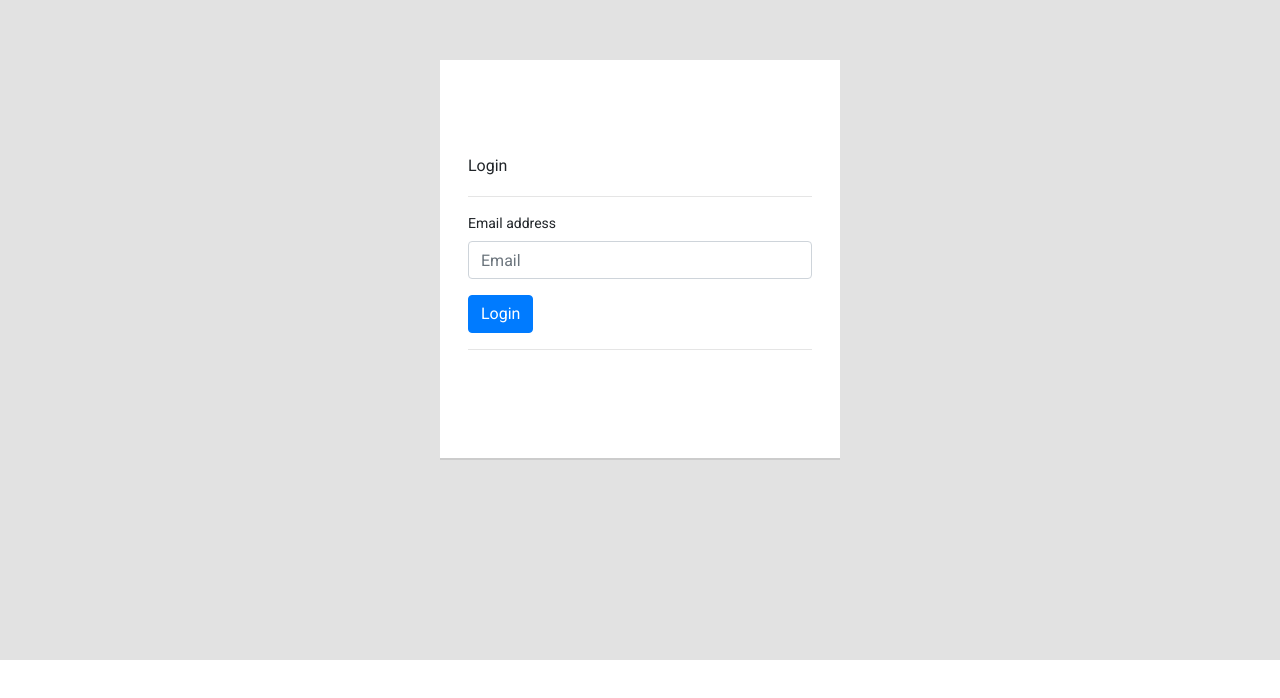
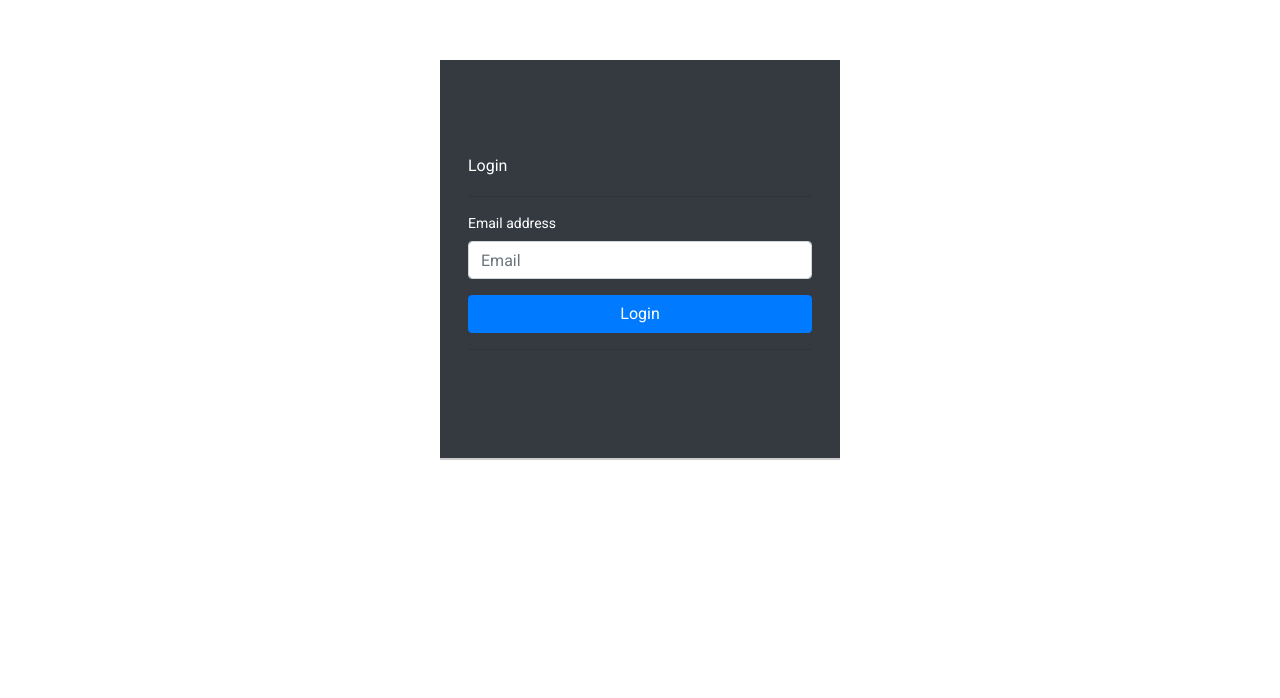
Before and after one commit to VoldeMOrD/academyexcercise, an Angular app: page /login in a window 1280 px wide. Shown: the part 140-838 px from the top of the page. Built offline with nearby package versions, Linux system fonts and the light colour scheme.

Commit message:
styling login

```diff
--- a/src/app/shared/components/login/login.component.css
+++ b/src/app/shared/components/login/login.component.css
@@ -1,15 +1,7 @@
-.back {
-    background: #e2e2e2;
-    width: 100%;
-    position: absolute;
-    top: 0;
-    bottom: 0;
-}
-
 .div-center {
     width: 400px;
     height: 400px;
-    background-color: #fff;
+    color: #fff;
     position: absolute;
     left: 0;
     right: 0;
--- a/src/app/shared/components/login/login.component.html
+++ b/src/app/shared/components/login/login.component.html
@@ -1,5 +1,5 @@
-<div class="back">
-    <div class="div-center">
+<div>
+    <div class="div-center bg-dark">
         <div class="content">
             <h3>Login</h3>
             <hr />
@@ -8,8 +8,9 @@
                     <label for="exampleInputEmail1">Email address</label>
                     <input type="email" class="form-control" [(ngModel)]="this.email" [ngModelOptions]="{standalone: true}" id=" email " placeholder="Email " required>
                 </div>
-                <button type="submit " class="btn btn-primary ">Login</button>
+                <button type="submit " class="btn btn-block btn-primary ">Login</button>
                 <hr />
             </form>
         </div>
     </div>
+</div>
--- a/src/app/users/services/validator.service.ts
+++ b/src/app/users/services/validator.service.ts
@@ -14,7 +14,7 @@ export class ValidatorService {
     return this.validateEachField();
   }
 
-  validateEachField(): boolean {
+  private validateEachField(): boolean {
     const requiredFields: boolean[] = [];
 
     requiredFields.push(this.requiredField(this.user.name));
@@ -30,7 +30,7 @@ export class ValidatorService {
     return !(requiredFields.indexOf(false) >= 0);
   }
 
-  requiredField(field: string|number|boolean): boolean {
+  private requiredField(field: string|number|boolean): boolean {
     return (field) ? true : false;
   }
 
```
